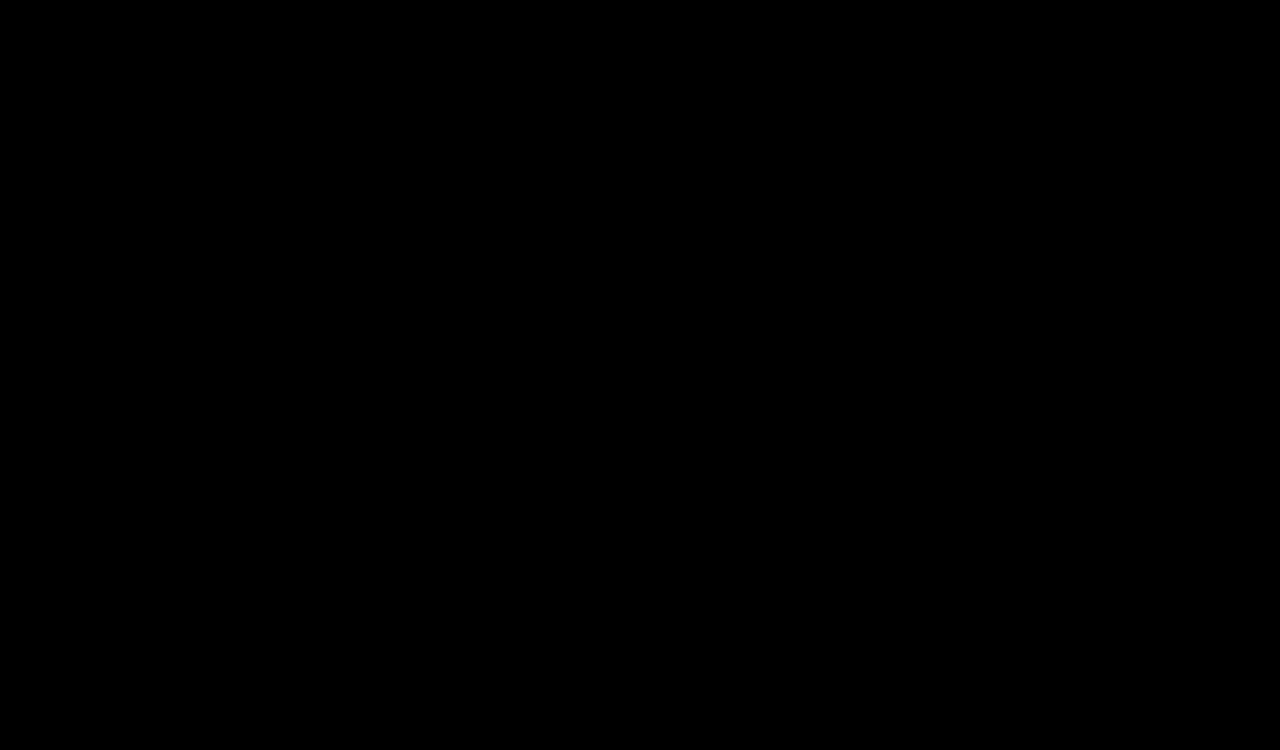
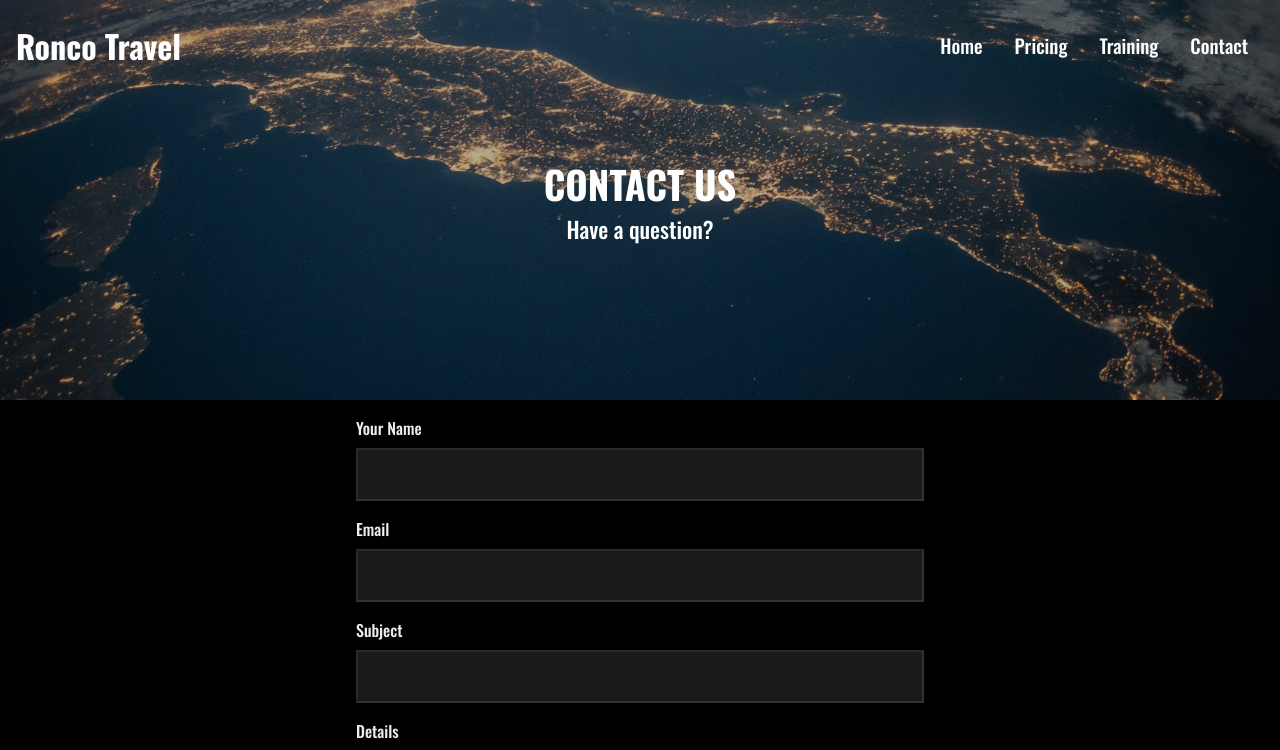
Before and after one commit to ronco/ron-trvl, a React (Create React App) app: page /ron-trvl/contact in a window 1280 px wide. Before the commit this address had no page. Shown: the top 750 px of the page. Built offline with nearby package versions, Linux system fonts and the light colour scheme; the HTML template or start-up script is replaced by a standard one.

Commit message:
contact page

```diff
--- a/src/App.js
+++ b/src/App.js
@@ -4,6 +4,7 @@ import { Routes, Route } from 'react-router-dom'
 import Home from './routes/Home'
 import Pricing from './routes/Pricing'
 import Training from './routes/Training'
+import Contact from './routes/Contact'
 
 function App() {
   return (
@@ -12,6 +13,7 @@ function App() {
               <Route path='/' element={<Home />} />
               <Route path='/pricing' element={<Pricing />} />
               <Route path='/training' element={<Training />} />
+              <Route path='/contact' element={<Contact />} />
           </Routes>
       </>
   );
--- /dev/null
+++ b/src/components/Contact.js
@@ -0,0 +1,22 @@
+import React from 'react';
+import './ContactStyles.css';
+
+const Contact = () => {
+    return (
+        <div className='form'>
+            <form>
+                <label>Your Name</label>
+                <input type='text'></input>
+                <label>Email</label>
+                <input type='text'></input>
+                <label>Subject</label>
+                <input type='text'></input>
+                <label>Details</label>
+                <textarea rows='6' placeholder='Type a short message here' />
+                <button className='btn'>Submit</button>
+            </form>
+        </div>
+    );
+};
+
+export default Contact;
--- /dev/null
+++ b/src/components/ContactStyles.css
@@ -0,0 +1,25 @@
+label {
+  color: #eee;
+}
+
+form {
+  display: flex;
+  flex-direction: column;
+  padding: 1rem;
+  margin: auto;
+  max-width: 600px;
+}
+
+form label {
+  margin-bottom: .5rem;
+}
+
+form input, textarea {
+  margin-bottom: 1rem;
+  padding: 10px 18px;
+  font-size: 1.2rem;
+  font-family: 'Oswald', sans-serif;
+  background: rgba(255,255,255,.1);
+  border-color: rgba(255,255,255,.1);
+  color: #f4f4f4;
+}
--- /dev/null
+++ b/src/routes/Contact.js
@@ -0,0 +1,18 @@
+import React from 'react';
+import Navbar from '../components/Navbar'
+import HeroImage from '../components/HeroImage'
+import Footer from '../components/Footer'
+import ContactComponent from '../components/Contact'
+
+const Contact = () => {
+    return (
+        <div>
+            <Navbar />
+            <HeroImage heading='CONTACT US' text='Have a question?'/>
+            <ContactComponent />
+            <Footer />
+        </div>
+    );
+};
+
+export default Contact;
```
